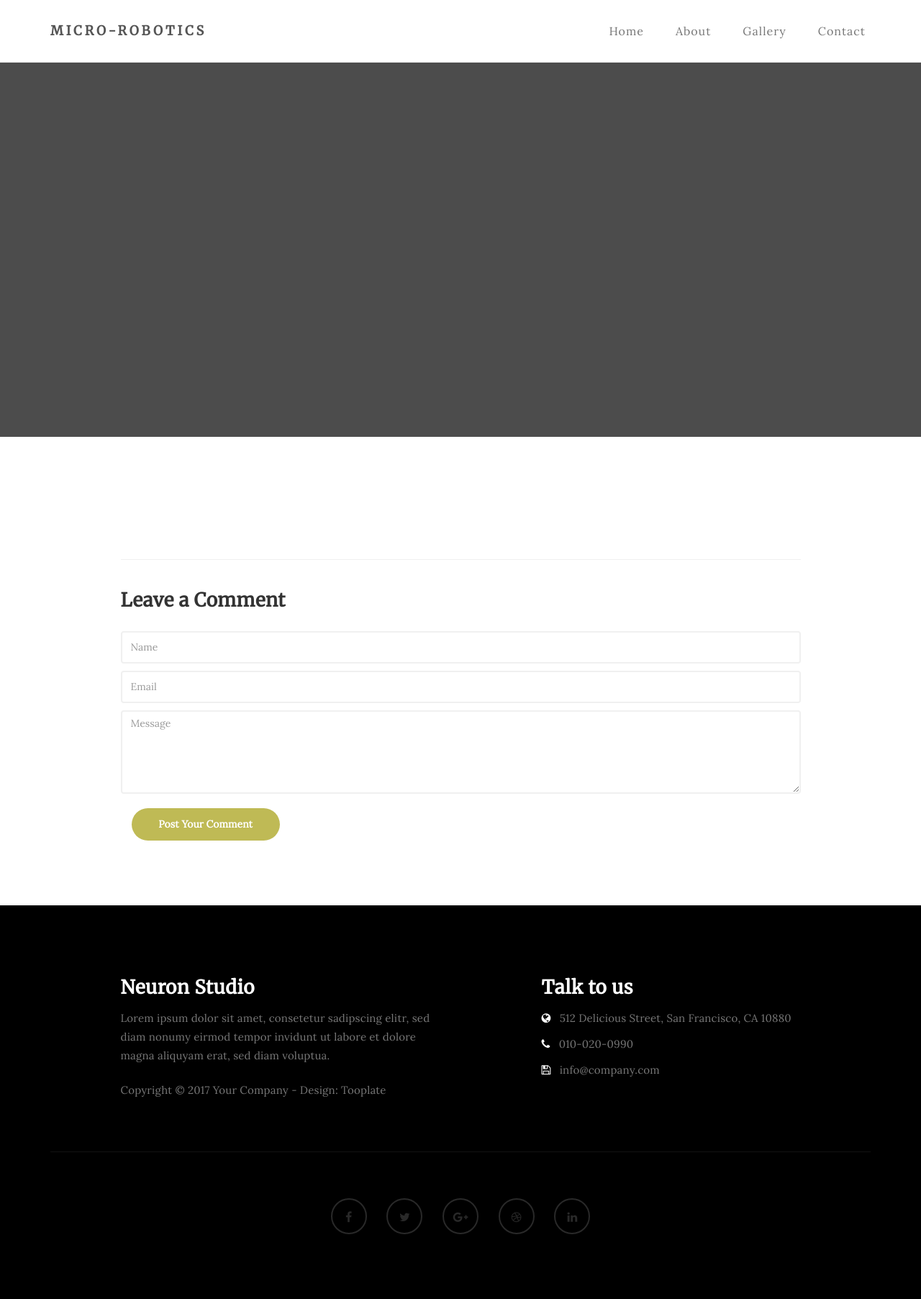
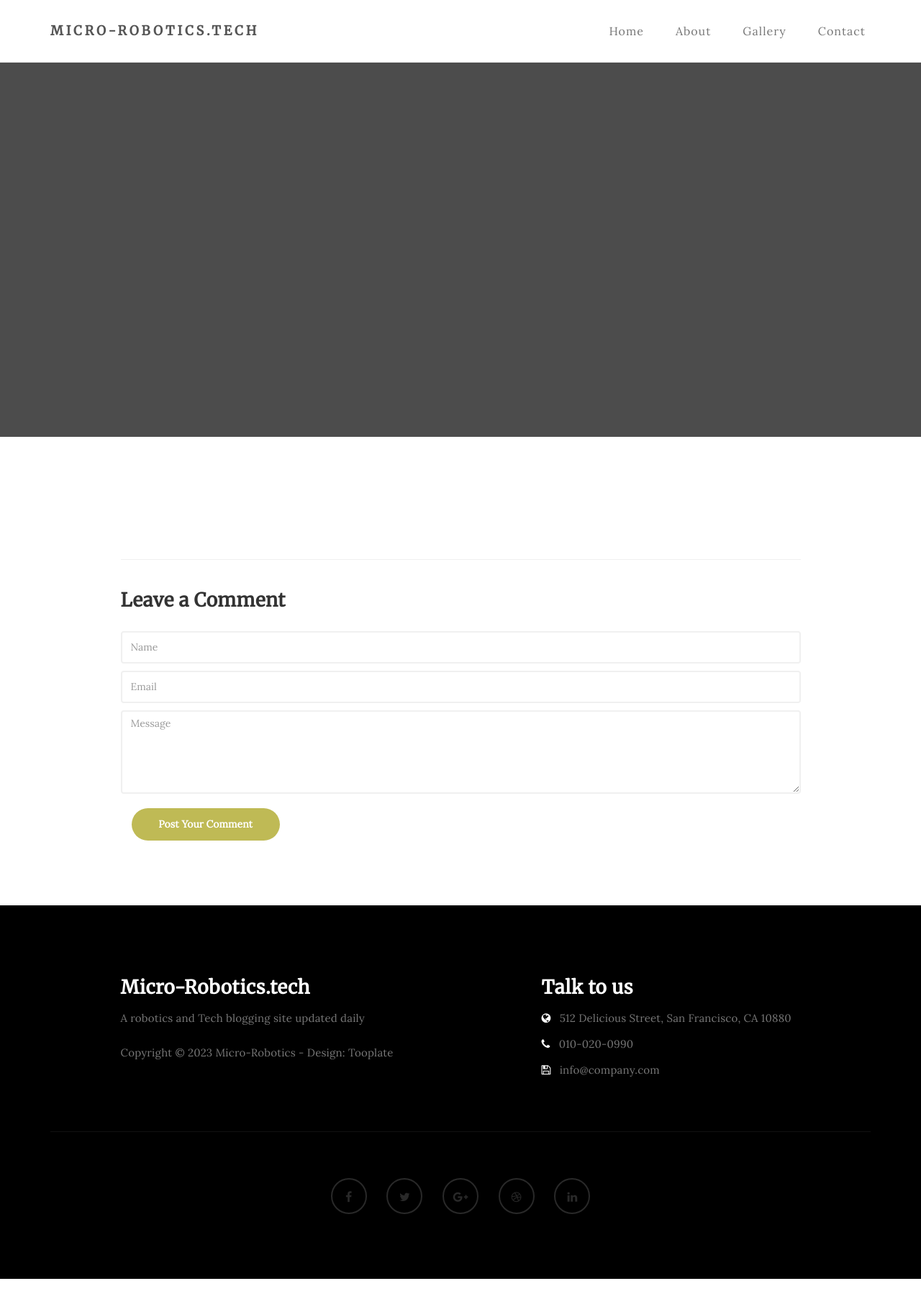
Before and after one commit to rajrupdasofficial/bloggy, a Django app: template app/templates/single-post.html in a window 1280 px wide. Shown: the whole page at 72% size. After the commit the page ends 1777 px from the top, so only its background shows below. Run offline with Django 4.2, Linux system fonts and the light colour scheme; the template is opened without the code that fills it, so the values that code supplies are empty; some libraries are stand-ins or nearby versions.

Commit message:
some writings are rectified also added some proper information

```diff
--- a/app/templates/single-post.html
+++ b/app/templates/single-post.html
@@ -10,7 +10,7 @@
 <meta name="author" content="">
 <meta name="viewport" content="width=device-width, initial-scale=1, maximum-scale=1">
 
-<title>Micro-Robotics - Single Post</title>
+<title>Micro-Robotics.tech - Single Post | Experiment | Detail view</title>
 <!--
 
 Template 2085 Neuron
@@ -51,14 +51,14 @@ http://www.tooplate.com/view/2085-neuron
                     <span class="icon icon-bar"></span>
                     <span class="icon icon-bar"></span>
                </button>
-               <a href="{% url 'indexpage' %}" class="navbar-brand">Micro-Robotics</a>
+               <a href="{% url 'indexpage' %}" class="navbar-brand">Micro-Robotics.tech</a>
           </div>
           <div class="collapse navbar-collapse">
                <ul class="nav navbar-nav navbar-right">
                     <li><a href="{% url 'indexpage' %}">Home</a></li>
-                    <li><a href="about.html">About</a></li>
+                    <li><a href="{% url 'about' %}">About</a></li>
                     <li><a href="{% url 'gallery' %}">Gallery</a></li>
-                    <li><a href="contact.html">Contact</a></li>
+                    <li><a href="{% url 'contact' %}">Contact</a></li>
                </ul>
           </div>
 
@@ -181,10 +181,10 @@ http://www.tooplate.com/view/2085-neuron
           <div class="row">
 
                <div class="col-md-5 col-md-offset-1 col-sm-6">
-                    <h3>Neuron Studio</h3>
-                    <p>Lorem ipsum dolor sit amet, consetetur sadipscing elitr, sed diam nonumy eirmod tempor invidunt ut labore et dolore magna aliquyam erat, sed diam voluptua.</p>
+                    <h3>Micro-Robotics.tech</h3>
+                    <p>A robotics and Tech blogging site  updated daily</p>
                     <div class="footer-copyright">
-                         <p>Copyright &copy; 2017 Your Company - Design: Tooplate</p>
+                         <p>Copyright &copy; 2023 Micro-Robotics - Design: Tooplate</p>
                     </div>
                </div>
 
```
